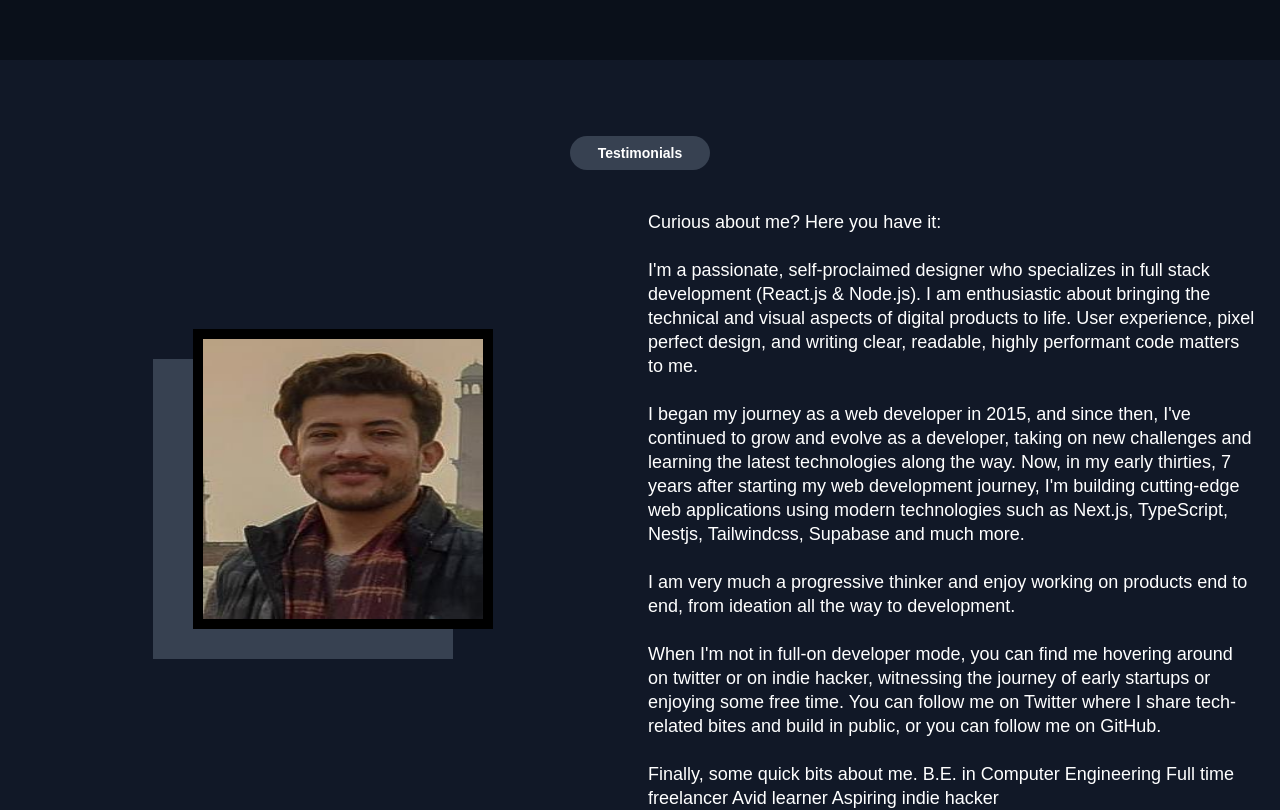
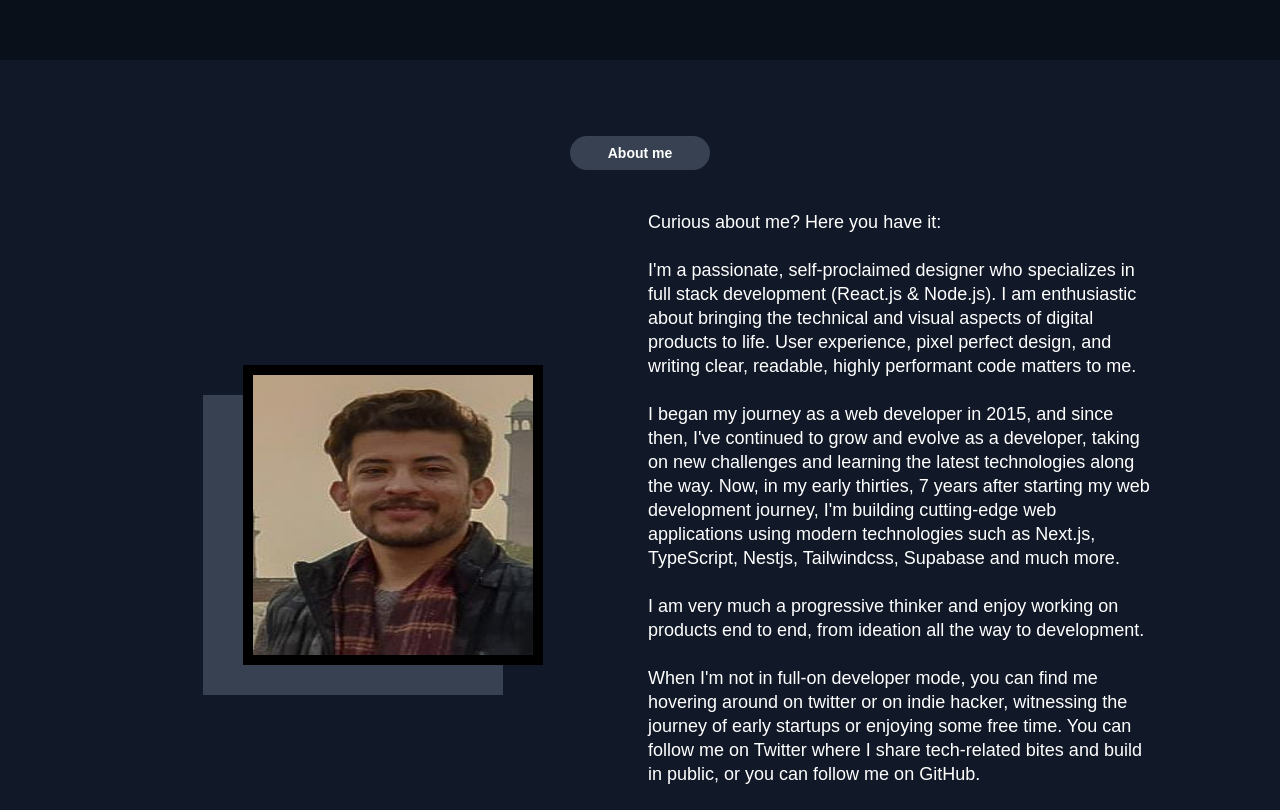
Before and after one commit to AamirMahboob/amir-personal-portfolio, a React (Vite) app: page / in a window 1280 px wide. Shown: the part 500-1310 px from the top of the page. Built offline with nearby package versions, Linux system fonts and the light colour scheme.

Commit message:
design pattern

```diff
--- a/src/components/Aboutme.jsx
+++ b/src/components/Aboutme.jsx
@@ -21,7 +21,7 @@ const Aboutme = () => {
       }}
       id="about"
     >
-        <CustomTypo
+      <CustomTypo
           variant="h6"
           sx={{
             backgroundColor: "#374151",
@@ -34,8 +34,18 @@ const Aboutme = () => {
           }}
           color="white"
         >
-          Testimonials
+           About me
         </CustomTypo>
+      <Box
+       sx={{
+        [theme.breakpoints.up('md')]: {
+           marginX:'100px'
+        },
+
+
+      }}
+      >
+
       <Grid container spacing={2}  >
 
         <Grid size={{ xs: 12, md: 6 }} sx={{display:"flex",alignItems:'center',justifyContent:"center"}}  >
@@ -91,6 +101,7 @@ Aspiring indie hacker</CustomTypo>
 
         </Grid>
       </Grid>
+      </Box>
     </Container>
   );
 };
```
